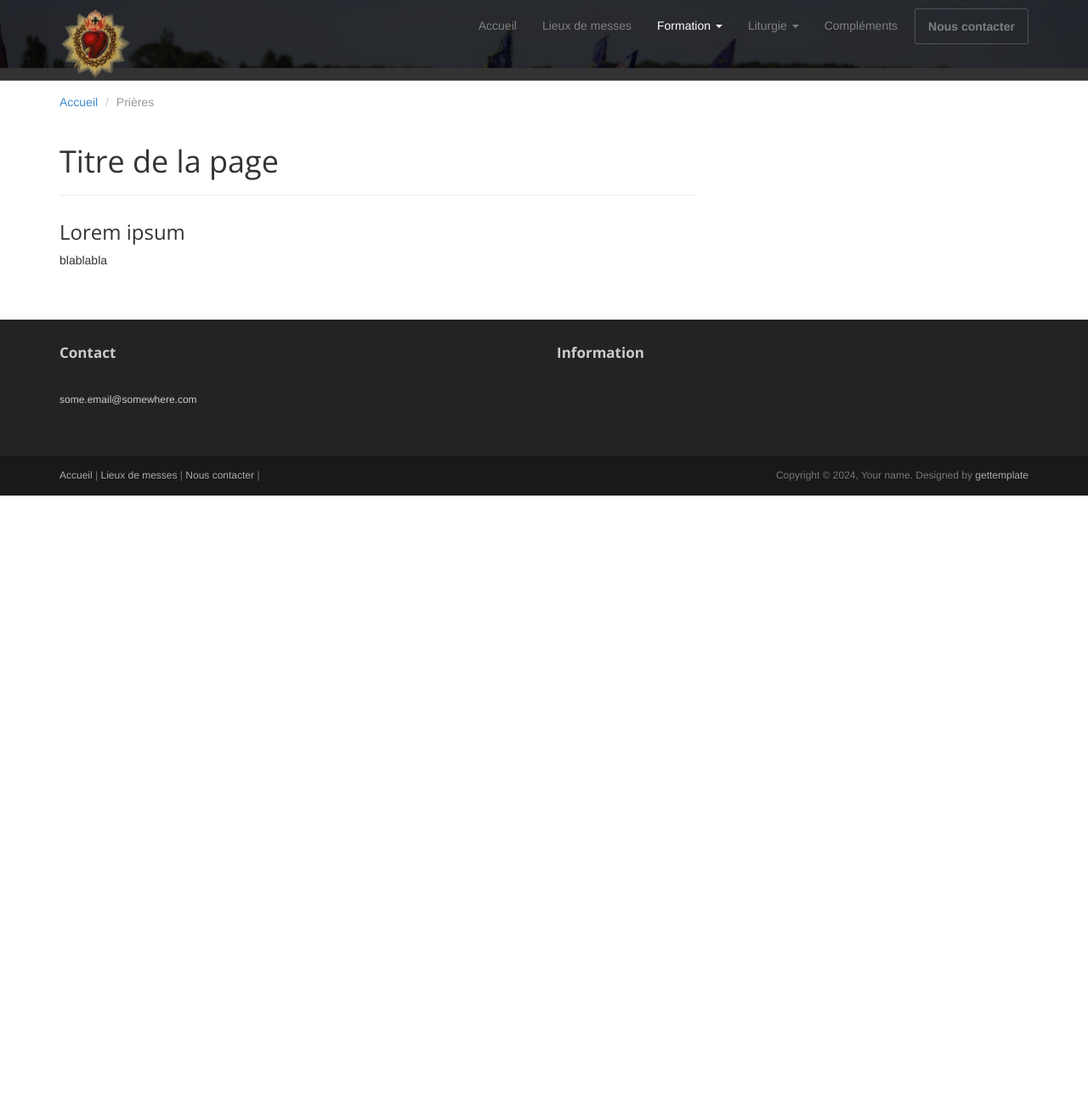
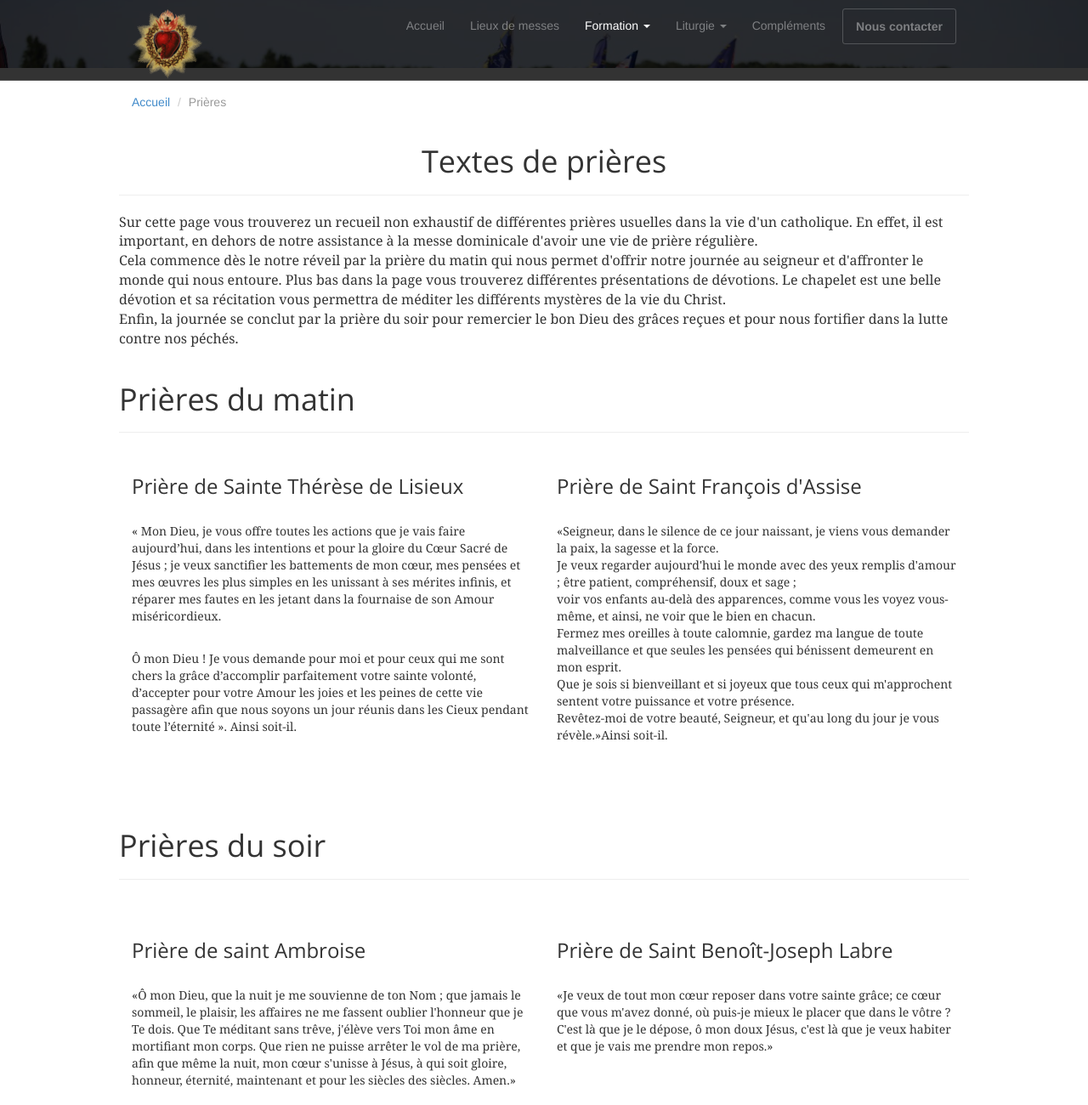
Before and after one commit to enzobto/etverbumcaro, a plain HTML site: page prieres.html in a window 1280 px wide. Shown: the part 20-1320 px from the top of the page at 85% size. Before the commit the page ends 800 px from the top, so only its background shows below. Drawn offline with nearby package versions, Linux system fonts and the light colour scheme.

Commit message:
Écriture page prières

```diff
--- a/assets/css/main.css
+++ b/assets/css/main.css
@@ -21,6 +21,13 @@
 .slideUp { top:-100px; }
 .headroom { -webkit-transition: all 0.4s ease-out; -moz-transition: all 0.4s ease-out; -o-transition: all 0.4s ease-out; transition: all 0.4s ease-out; }
 
+/* Body */
+.container {
+    width: calc(100% - 40px);
+    max-width: 1000px;
+    margin-left: auto;
+    margin-right: auto;
+}
 
 /* Highlights (in jumbotron in most cases) */
 .highlight { margin-top:40px; }
--- a/prieres.html
+++ b/prieres.html
@@ -1,10 +1,11 @@
 <!DOCTYPE html>
 <html lang="en">
+
 <head>
 	<meta charset="utf-8">
-	<meta name="viewport"    content="width=device-width, initial-scale=1.0">
+	<meta name="viewport" content="width=device-width, initial-scale=1.0">
 	<meta name="description" content="">
-	<meta name="author"      content="Sergey Pozhilov (GetTemplate.com)">
+	<meta name="author" content="Sergey Pozhilov (GetTemplate.com)">
 
 	<title>About - Progressus Bootstrap template</title>
 
@@ -15,7 +16,7 @@
 	<link rel="stylesheet" href="assets/css/font-awesome.min.css">
 
 	<!-- Custom styles for our template -->
-	<link rel="stylesheet" href="assets/css/bootstrap-theme.css" media="screen" >
+	<link rel="stylesheet" href="assets/css/bootstrap-theme.css" media="screen">
 	<link rel="stylesheet" href="assets/css/main.css">
 
 	<!-- HTML5 shim and Respond.js IE8 support of HTML5 elements and media queries -->
@@ -27,12 +28,14 @@
 
 <body>
 	<!-- Fixed navbar -->
-	<div class="navbar navbar-inverse navbar-fixed-top headroom" >
+	<div class="navbar navbar-inverse navbar-fixed-top headroom">
 		<div class="container">
 			<div class="navbar-header">
 				<!-- Button for smallest screens -->
-				<button type="button" class="navbar-toggle" data-toggle="collapse" data-target=".navbar-collapse"><span class="icon-bar"></span> <span class="icon-bar"></span> <span class="icon-bar"></span> </button>
-				<a class="navbar-brand" href="index.html"><img src="assets/images/logo.png" alt="Progressus HTML5 template"></a>
+				<button type="button" class="navbar-toggle" data-toggle="collapse" data-target=".navbar-collapse"><span
+						class="icon-bar"></span> <span class="icon-bar"></span> <span class="icon-bar"></span> </button>
+				<a class="navbar-brand" href="index.html"><img src="assets/images/logo.png"
+						alt="Progressus HTML5 template"></a>
 			</div>
 			<div class="navbar-collapse collapse">
 				<ul class="nav navbar-nav pull-right">
@@ -59,7 +62,8 @@
 					<li><a class="btn" href="contact.html">Nous contacter</a></li>
 				</ul>
 
-			</div><!--/.nav-collapse -->
+			</div>
+			<!--/.nav-collapse -->
 		</div>
 	</div>
 	<!-- /.navbar -->
@@ -77,20 +81,84 @@
 	<div class="row">
 
 		<!-- Article main content -->
-			<article class="col-sm-8 maincontent">
 		<header class="page-header">
-					<h1 class="page-title">Titre de la page</h1>
+			<h1 class="page-title"><p align="center">Textes de prières</p></h1>
 		</header>
-				<h3>Lorem ipsum</h3>
-				blablabla
+		<font face="Georgia" size="3px">
+			Sur cette page vous trouverez un recueil non exhaustif de différentes prières usuelles dans la vie d'un catholique. En effet, il est important, en dehors de notre assistance à la messe dominicale d'avoir une vie de prière régulière.</br> Cela commence dès le notre réveil par la prière du matin qui nous permet d'offrir notre journée au seigneur et d'affronter le monde qui nous entoure.
+			Plus bas dans la page vous trouverez différentes présentations de dévotions.
+			Le chapelet est une belle dévotion et sa récitation vous permettra de méditer les différents mystères de la vie du Christ.</br>
+			Enfin, la journée se conclut par la prière du soir pour remercier le bon Dieu des grâces reçues et pour nous fortifier dans la lutte contre nos péchés.
+		</font>
+		</br>
+		<header class="page-header">
+			<h1 class="page-title">Prières du matin</h1>
+		</header>
+		<article class="col-sm-6 maincontent">
+			<font face="Georgia">
+				<h3>Prière de Sainte Thérèse de Lisieux</h3></br>
+			<p> « Mon Dieu, je vous offre toutes les actions que je vais faire aujourd’hui, dans les intentions et pour la gloire du Cœur Sacré de Jésus ; je veux sanctifier les battements de mon cœur, mes pensées et mes œuvres les plus simples en les unissant à ses mérites infinis, et réparer mes fautes en les jetant dans la fournaise de son Amour miséricordieux.</p></br>
+
+			Ô mon Dieu ! Je vous demande pour moi et pour ceux qui me sont chers la grâce d’accomplir parfaitement votre sainte volonté, d’accepter pour votre Amour les joies et les peines de cette vie passagère afin que nous soyons un jour réunis dans les Cieux pendant toute l’éternité ». Ainsi soit-il.</br></br></br></br>
+			</p>
+
+			</font>
+
 		</article>
 		<!-- /Article -->
 
-
-
+		<!-- Sidebar -->
+		<article class="col-sm-6 maincontent">
+			<font face="Georgia">
+			<h3>Prière de Saint François d'Assise </h3></br>
+			<p>«Seigneur, dans le silence de ce jour naissant, je viens vous demander la paix, la sagesse et la force.</br>
+				Je veux regarder aujourd'hui le monde avec des yeux remplis d'amour ; être patient, compréhensif, doux et sage ;</br>
+				voir vos enfants au-delà des apparences, comme vous les voyez vous-même, et ainsi, ne voir que le bien en chacun.</br>
+				Fermez mes oreilles à toute calomnie, gardez ma langue de toute malveillance et que seules les pensées qui bénissent demeurent en mon esprit.</br>
+				Que je sois si bienveillant et si joyeux que tous ceux qui m'approchent sentent votre puissance et votre présence.</br>
+				Revêtez-moi de votre beauté, Seigneur, et qu'au long du jour je vous révèle.»Ainsi soit-il.</br>
+				</p>
+			</font>
+		</article>
+		<!-- /Sidebar -->
 	</div>
 </div>	<!-- /container -->
+<!-- container -->
+<div class="container">
+	<div class="row">
 
+		<!-- Article main content -->
+		<header class="page-header">
+			<h1 class="page-title">Prières du soir</h1>
+		</header>
+
+		</br>
+
+		<article class="col-sm-6 maincontent">
+			<font face="Georgia">
+				<h3>Prière de saint Ambroise</h3></br>
+			<p>
+				«Ô mon Dieu, que la nuit je me souvienne de ton Nom ; que jamais le sommeil, le plaisir, les affaires ne me fassent oublier l'honneur que je Te dois. Que Te méditant sans trêve, j'élève vers Toi mon âme en mortifiant mon corps. Que rien ne puisse arrêter le vol de ma prière, afin que même la nuit, mon cœur s'unisse à Jésus, à qui soit gloire, honneur, éternité, maintenant et pour les siècles des siècles. Amen.»
+			</p>
+
+			</font>
+
+		</article>
+		<!-- /Article -->
+
+		<!-- Sidebar -->
+		<article class="col-sm-6 maincontent">
+			<font face="Georgia">
+			<h3>Prière de Saint Benoît-Joseph Labre </h3></br>
+			<p>
+				«Je veux de tout mon cœur reposer dans votre sainte grâce; ce cœur que vous m'avez donné, où puis-je mieux le placer que dans le vôtre ?
+				C'est là que je le dépose, ô mon doux Jésus, c'est là que je veux habiter et que je vais me prendre mon repos.»
+			</p>
+			</font>
+		</article>
+		<!-- /Sidebar -->
+	</div>
+</div>	<!-- /container -->
 
 	<footer id="footer" class="top-space">
 
@@ -144,7 +212,8 @@
 					<div class="col-md-6 widget">
 						<div class="widget-body">
 							<p class="text-right">
-								Copyright &copy; 2024, Your name. Designed by <a href="https://gettemplate.com/" rel="designer">gettemplate</a>
+								Copyright &copy; 2024, Your name. Designed by <a href="https://gettemplate.com/"
+									rel="designer">gettemplate</a>
 							</p>
 						</div>
 					</div>
@@ -164,4 +233,5 @@
 	<script src="assets/js/jQuery.headroom.min.js"></script>
 	<script src="assets/js/template.js"></script>
 </body>
+
 </html>
```
Also changed, not shown: complement.html (+0 -1 lines). Lines whose indentation alone changed are shown as unchanged.
